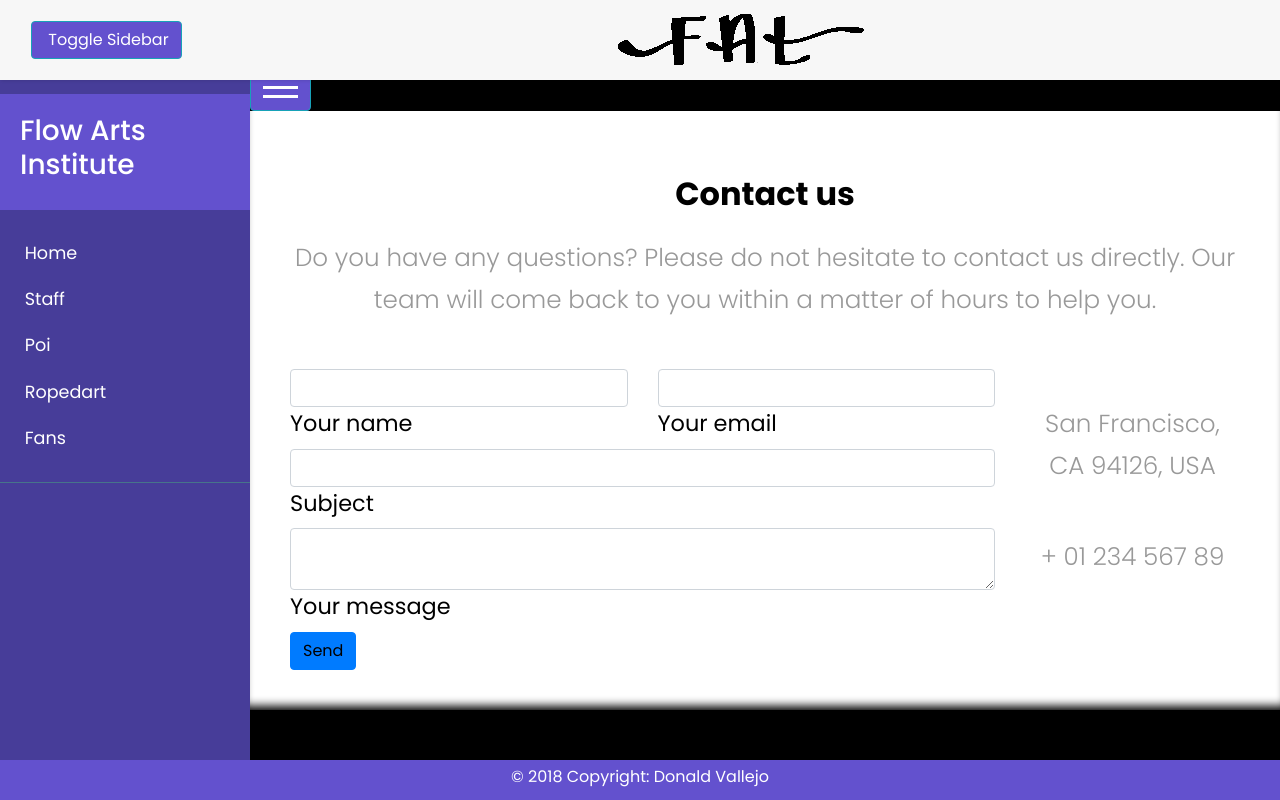
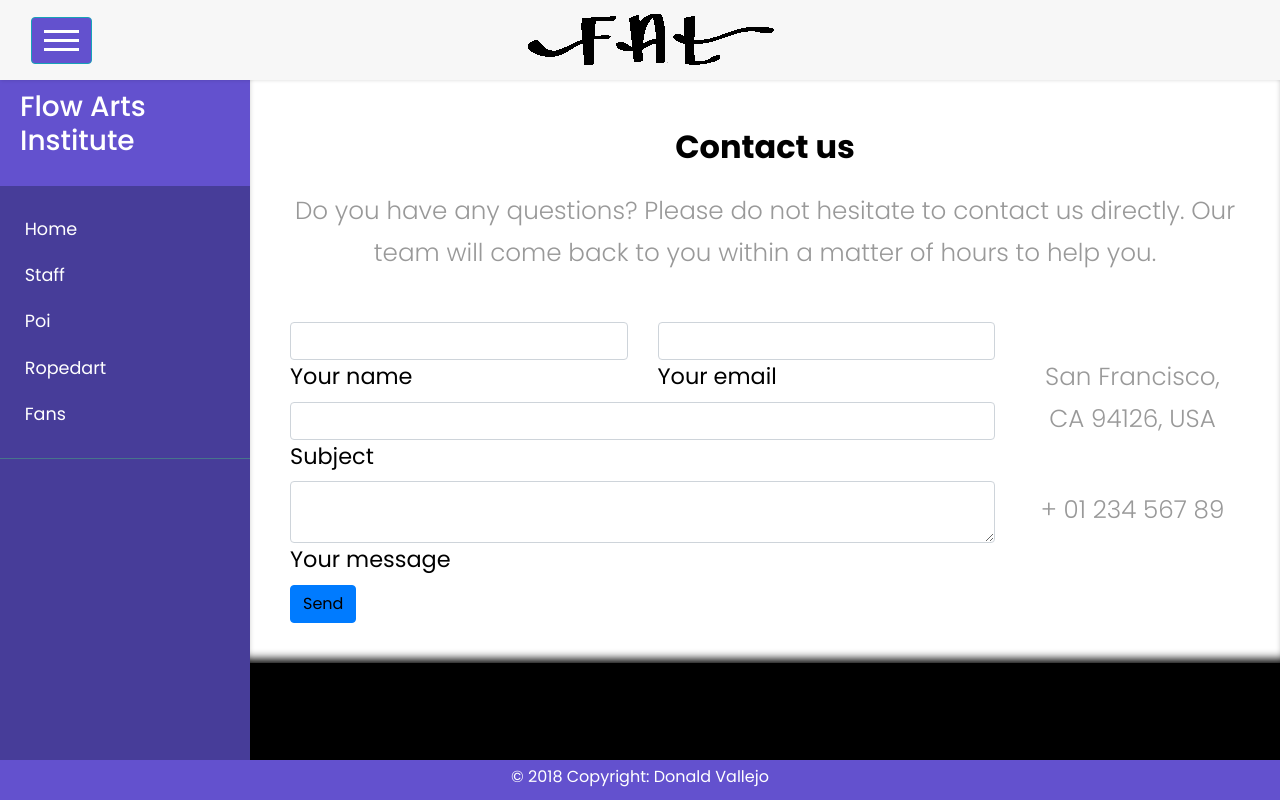
Before and after one commit to donaldvallejo/capstoneProject, a plain HTML site: page contact.html in a window 1280 px wide. Shown: the top 800 px of the page. Drawn offline with nearby package versions, Linux system fonts and the light colour scheme.

Commit message:
finished i think

```diff
--- a/contact.html
+++ b/contact.html
@@ -12,9 +12,6 @@
     <div class="wrapper">
         <!-- Sidebar  -->
         <nav id="sidebar">
-                <div id="dismiss">
-                    <i class="fas fa-arrow-left"></i>
-                </div>
             <div class="sidebar-header">
                 <h3>Flow Arts Institute</h3>
                 <strong>FAI</strong>
@@ -55,19 +52,12 @@
 
         <!-- Page Content  -->
         <div id="content">
-
-            <button type="button" id="sidebarCollapse" class="btn btn-info" style="background-color: #6351ce;">
-                <div class="bar1"></div>
-                <div class="bar2"></div>
-                <div class="bar3"></div>
-            </button>
-
             <nav class="navbar navbar-expand-lg navbar-light bg-light">
                 <div class="container-fluid">
-
                     <button type="button" id="sidebarCollapse" class="btn btn-info" style="background-color: #6351ce;">
-                        <i class="fas fa-align-left"></i>
-                        <span>Toggle Sidebar</span>
+                        <div class="bar1"></div>
+                        <div class="bar2"></div>
+                        <div class="bar3"></div>
                     </button>
                     <img src="flow-arts-institute-nav-pic-small.png" alt="FAI Logo" class="logo">
 
```
Also changed, not shown: fans.html (+4 -11 lines).
